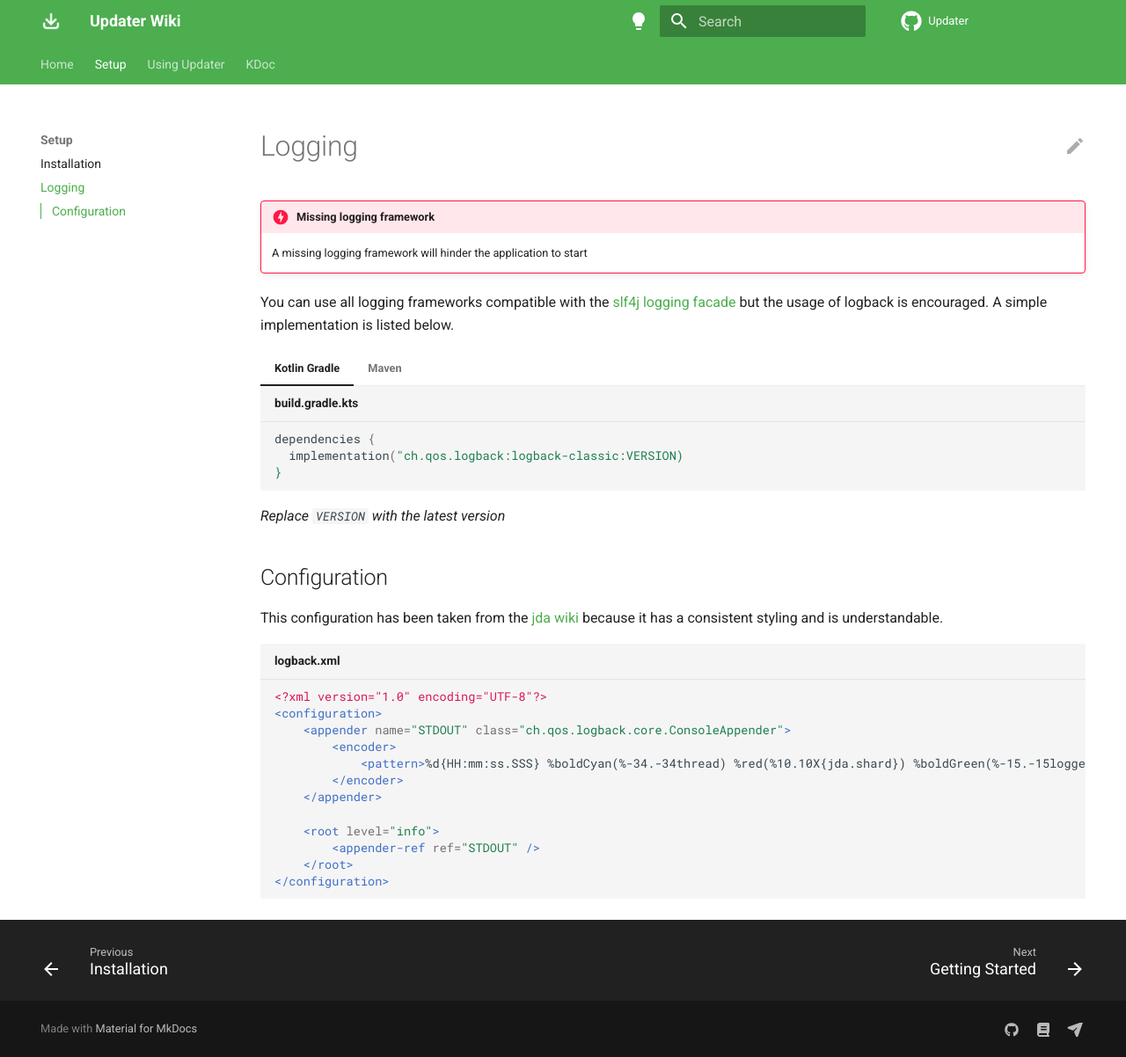
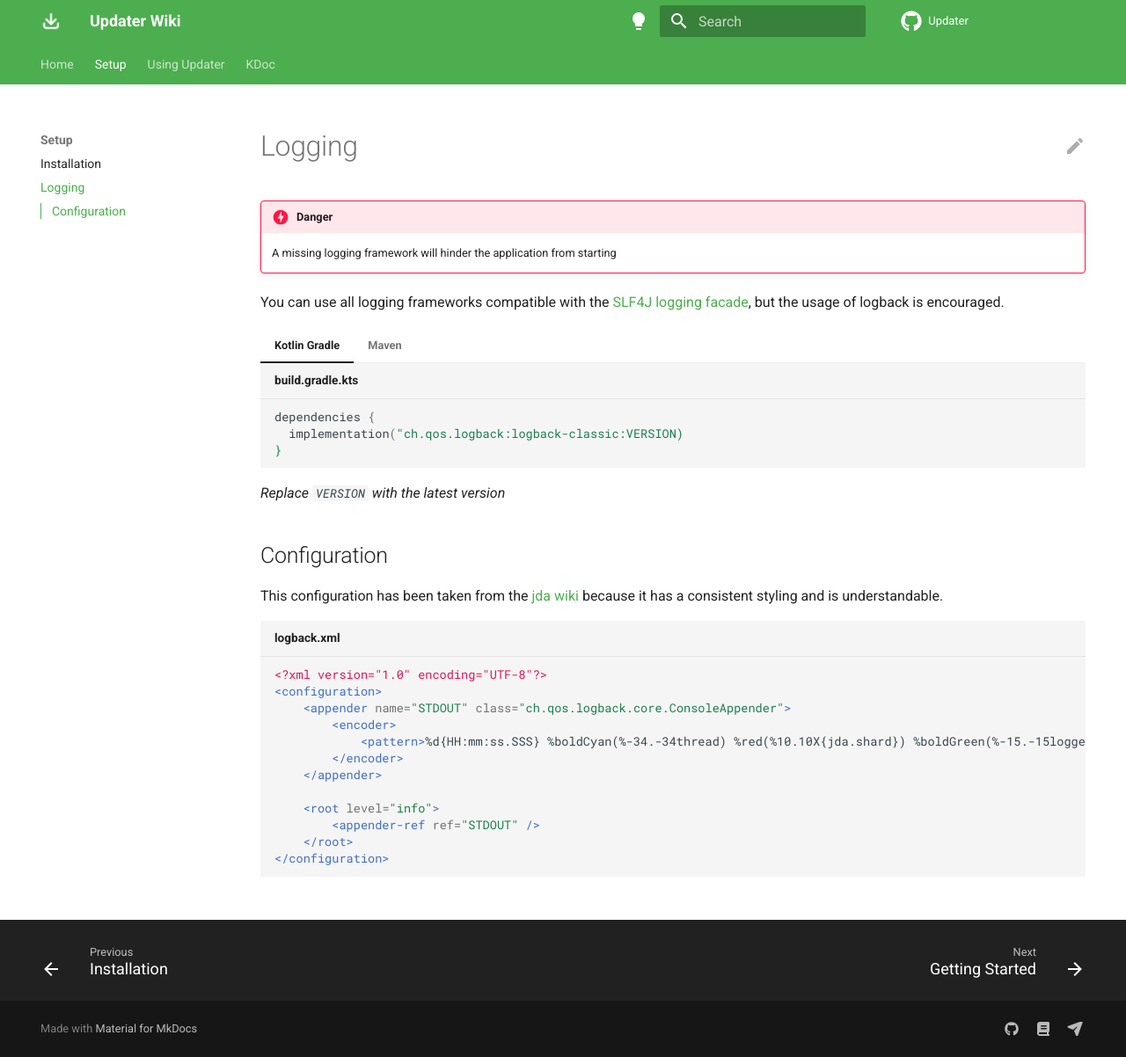
Before and after one commit to Vxrpenter/Updater-Wiki, an MkDocs documentation site: the page built from docs/setup/logging.md, in a window 1280 px wide and 1202 px high. Shown: the whole window at 88% size. Built offline with MkDocs 1.6.1 and Material for MkDocs 9.7.7, drawn with Linux system fonts in a browser that asks for light colours; comment, search, counter and statistics services are not loaded; the version menu is left out.

Commit message:
Cleanup logging.md

````diff
--- a/docs/setup/logging.md
+++ b/docs/setup/logging.md
@@ -5,13 +5,13 @@ authors:
 date: 2025-08-02
 ---
 
-!!! danger "Missing logging framework"
+!!! danger "Danger"
 
-    A missing logging framework will hinder the application to start
+    A missing logging framework will hinder the application from starting
 
 
-You can use all logging frameworks compatible with the [slf4j logging facade](https://www.slf4j.org/manual.html) but the usage of logback is encouraged.
-A simple implementation is listed below.
+You can use all logging frameworks compatible with the [SLF4J logging facade](https://www.slf4j.org/manual.html),
+but the usage of logback is encouraged.
 
 === "Kotlin Gradle"
     ```kotlin title="build.gradle.kts"
````
